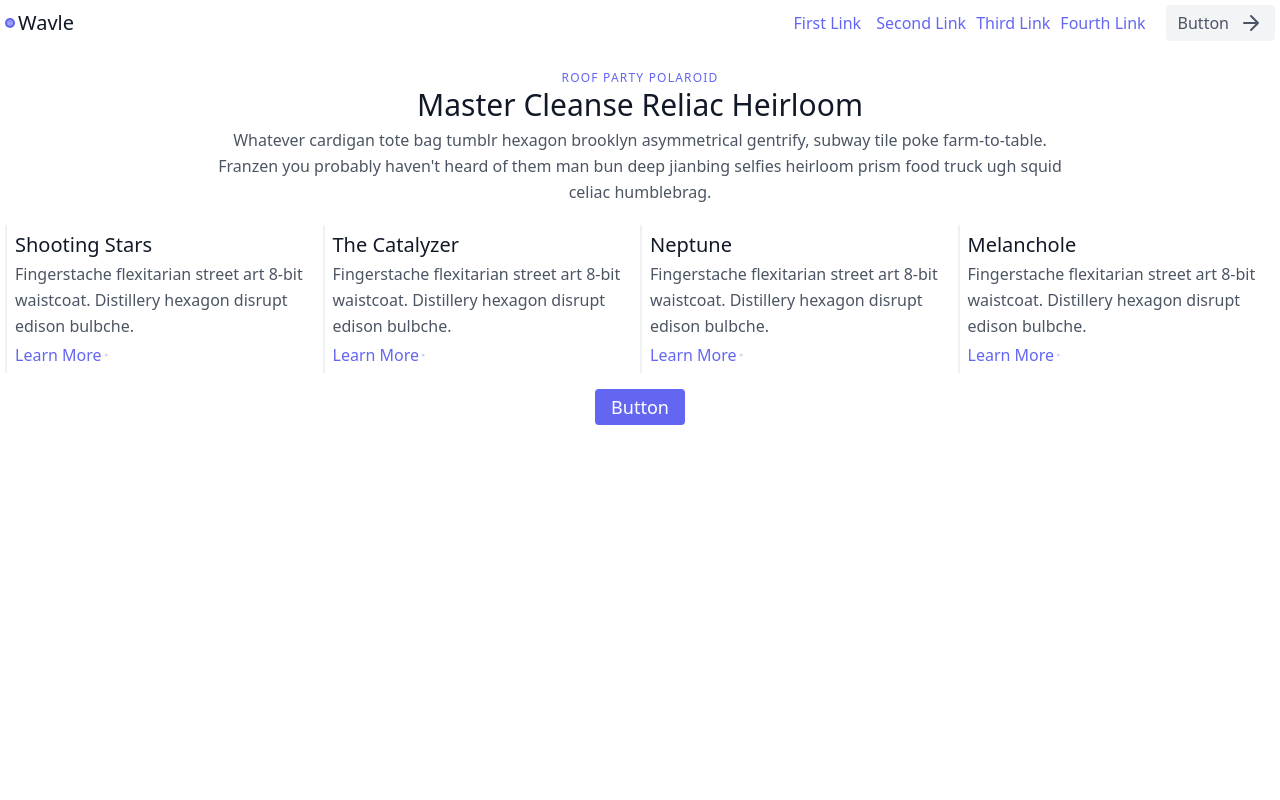
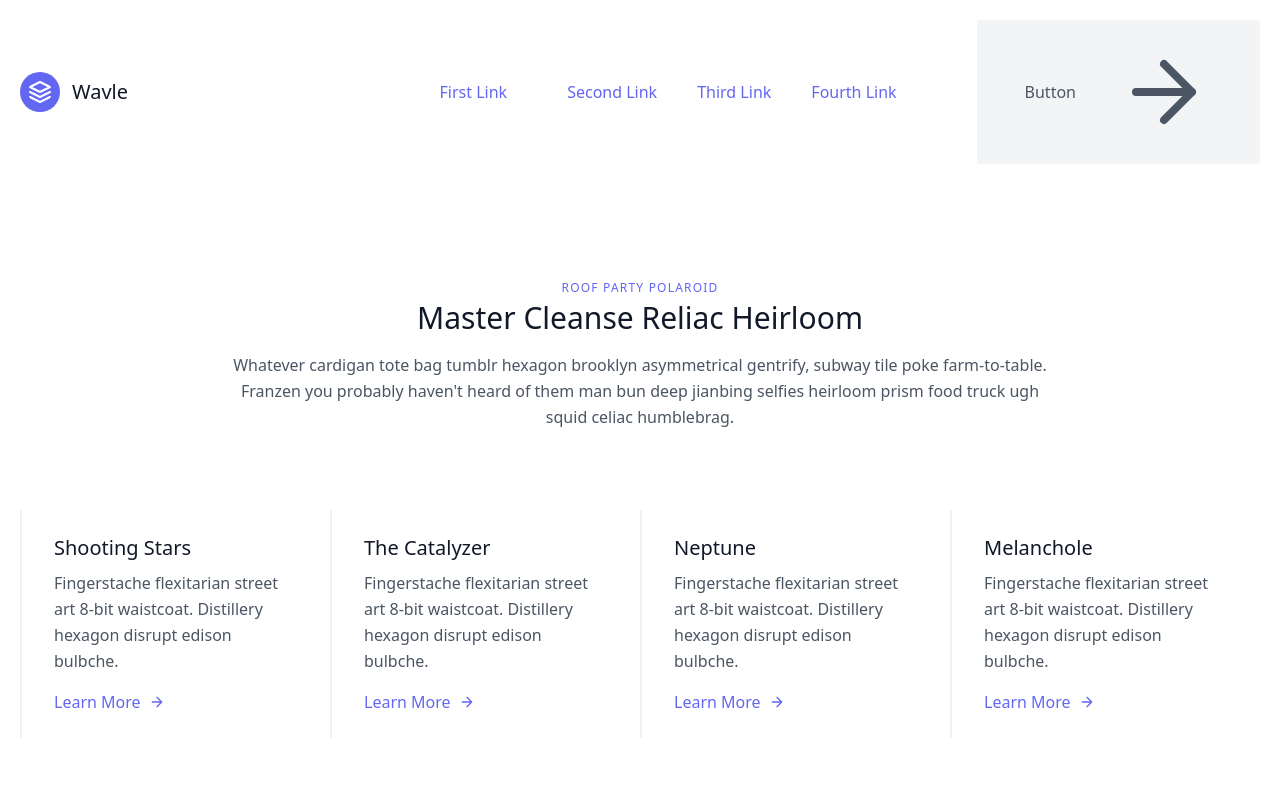
Before and after one commit to heum-jh/web-starter, a Next.js app: page / in a window 1280 px wide. Shown: the top 800 px of the page. Built offline with nearby package versions, Linux system fonts and the light colour scheme; no server answers.

Commit message:
fix: 기본설정 수정
viewport, tailwind px => rem 단위 수정

```diff
--- a/src/pages/_app.tsx
+++ b/src/pages/_app.tsx
@@ -11,7 +11,10 @@ export default function App({ Component, pageProps }: AppProps) {
     <>
       <Head>
         {/* viewport */}
-        <meta name="viewport" content="width=device-width, initial-scale=1, maximum-scale=1" />
+        <meta
+          name="viewport"
+          content="width=device-width, initial-scale=1, minimum-scale=1.0, maximum-scale=1, user-scalable=no, viewport-fit=cover"
+        />
         {/* robots */}
         <meta name="robots" content="noindex, follow, nocache" />
         <meta
--- a/tailwind.config.js
+++ b/tailwind.config.js
@@ -1,21 +1,9 @@
 /** @type {import('tailwindcss').Config} */
 const _0_10 = { ...Array.from(Array(11)).map((_, i) => `${i}`) };
-const px0_10 = { ...Array.from(Array(11)).map((_, i) => `${i}px`) };
-const px0_100 = { ...Array.from(Array(101)).map((_, i) => `${i}px`) };
-const px0_1440 = { ...Array.from(Array(1441)).map((_, i) => `${i}px`) };
 module.exports = {
   content: ["./src/**/*.{js,ts,jsx,tsx,mdx}"],
   theme: {
     extend: {
-      borderWidth: px0_10,
-      borderRadius: px0_100,
-      fontSize: px0_100,
-      lineHeight: px0_100,
-      minWidth: px0_1440,
-      minHeight: px0_1440,
-      maxWidth: px0_1440,
-      maxHeight: px0_1440,
-      spacing: px0_1440,
       zIndex: _0_10,
     },
   },
```
